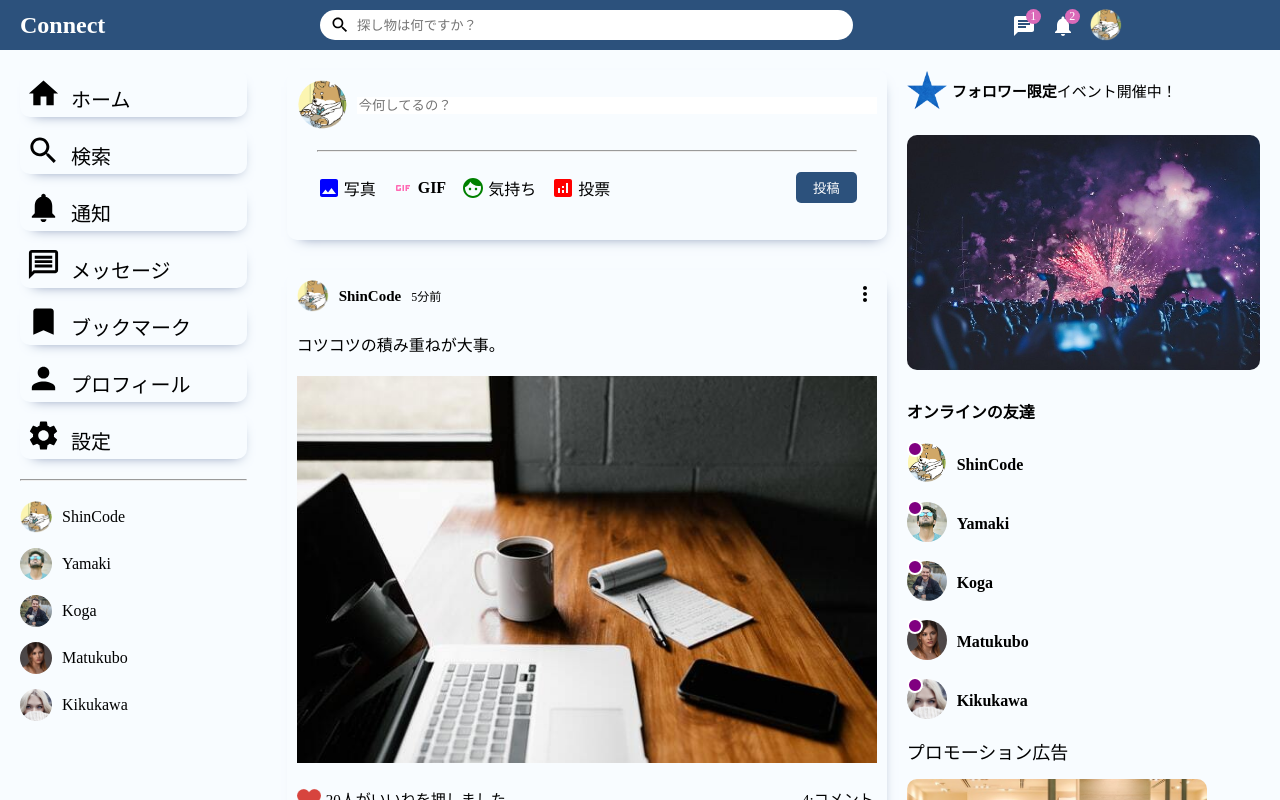
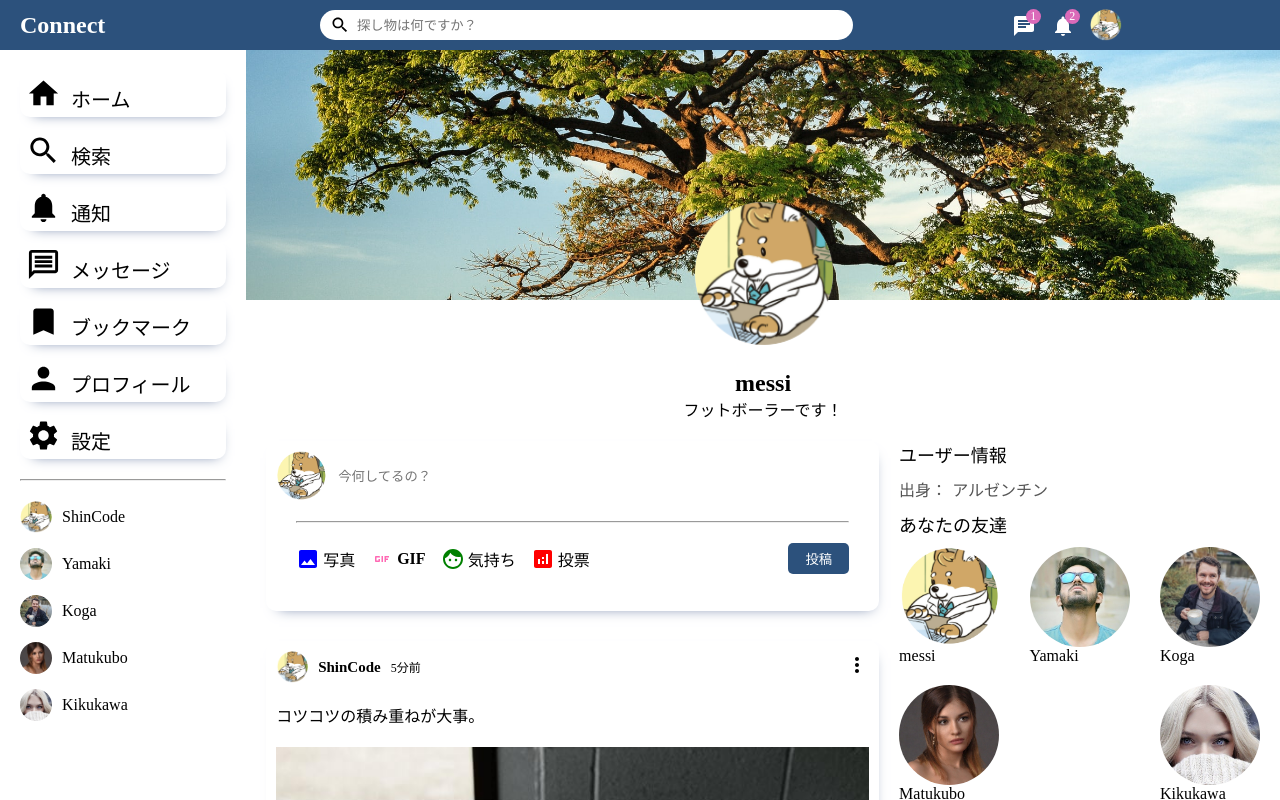
Before and after one commit to ronaudo9/connect-frontend, a React (Create React App) app: page / in a window 1280 px wide. Shown: the top 800 px of the page. Built offline with nearby package versions, Linux system fonts and the light colour scheme.

Commit message:
プロフィール画面　HTML/CSS 実装完了

```diff
--- a/src/App.tsx
+++ b/src/App.tsx
@@ -1,7 +1,8 @@
+import Profile from "./components/profile/Profile";
 import Home from "./pages/home/Home";
 
 function App() {
-  return <Home />;
+  return <Profile />;
 }
 
 export default App;
--- /dev/null
+++ b/src/components/profile/Profile.css
@@ -0,0 +1,46 @@
+.profile {
+  display: flex;
+}
+
+.profileRight {
+  flex: 10.5;
+}
+
+.profileCover {
+  height: 320px;
+  position: relative;
+}
+
+.profileCoverImg {
+  width: 100%;
+  height: 250px;
+  object-fit: cover;
+}
+
+.profileUserImg {
+  position: absolute;
+  left: 0;
+  right: 0;
+  width: 150px;
+  height: 150px;
+  border-radius: 50%;
+  margin: auto;
+  top: 150px;
+  /* border: 3px solid white; */
+}
+
+.profileInfo {
+  display: flex;
+   /* flexboxアイテム(子要素)を上から下に指定します */
+  flex-direction: column;
+  align-items: center;
+
+}
+
+.profileInfoName {
+  font-size: 24px;
+}
+
+.profileRightBottom {
+  display: flex;
+}
--- /dev/null
+++ b/src/components/profile/Profile.tsx
@@ -0,0 +1,43 @@
+import React from "react";
+import Rightbar from "../../components/rightbar/Rightbar";
+import Sidebar from "../../components/sidebar/Sidebar";
+import Timeline from "../../components/timeline/Timeline";
+import Topbar from "../../components/topbar/Topbar";
+import "./Profile.css";
+
+const Profile = () => {
+  return (
+    <>
+      <Topbar />
+      <div className="profile">
+        <Sidebar />
+        <div className="profileRight">
+          <div className="profileRightTop">
+            <div className="profileCover">
+              <img
+                src="assets/post/3.jpeg"
+                alt=""
+                className="profileCoverImg"
+              />
+              <img
+                src="assets/person/1.jpeg"
+                alt=""
+                className="profileUserImg"
+              />
+            </div>
+            <div className="profileInfo">
+              <h4 className = "profileInfoName">messi</h4>
+              <span className = "profileInfoDesc">フットボーラーです！</span>
+            </div>
+          </div>
+          <div className="profileRightBottom">
+            <Timeline />
+            <Rightbar profile/>
+          </div>
+        </div>
+      </div>
+    </>
+  );
+};
+
+export default Profile;
--- a/src/components/rightbar/Rightbar.css
+++ b/src/components/rightbar/Rightbar.css
@@ -88,3 +88,45 @@
  color: #434343;
  margin-top: -20px;
 }
+
+.rightbarTitle {
+  font-size: 18px;
+  font-weight: 550;
+  margin-bottom: 10px;
+}
+
+.rightbarInfo {
+  margin-bottom: 30px;
+}
+
+.rightbarInfoKey {
+  font-weight: 500;
+  margin-right: 5px;
+  color: #555;
+}
+
+.rightbarInfoItem {
+  margin-bottom: 10px;
+}
+
+.rightbarFollowings {
+  display: flex;
+  /* 折り畳まれる */
+  flex-wrap: wrap;
+  justify-content: space-between;
+}
+
+.rightbarFollowing {
+  display: flex;
+  flex-direction: column;
+  margin-bottom: 20px;
+  cursor: pointer;
+}
+
+.rightbarFollowingImg {
+  width: 100px;
+  height: 100px;
+  /* 50%か5pxにするか考える */
+  border-radius: 50%;
+  object-fit: cover;
+}
--- a/src/components/rightbar/Rightbar.tsx
+++ b/src/components/rightbar/Rightbar.tsx
@@ -3,10 +3,16 @@
 import "./Rightbar.css";
 import { Users } from "../../dummyData";
 
-const Rightbar = () => {
-  return (
-    <div className="rightbar">
-      <div className="rightbarWrapper">
+type Props = {
+  profile?: boolean;
+}
+
+
+const Rightbar = ({ profile }: Props) => {
+
+  const HomeRightbar = () => {
+    return(
+      <>
         <div className="eventContainer">
           <img src="assets/star.png" alt="" className="starImg" />
           <span className="eventText">
@@ -39,6 +45,50 @@
           className="rightbarPromotionImg"
         />
         <p className = "promotionName">messi株式会社</p>
+      </>
+    )
+  }
+
+  const ProfileRightbar = () => {
+    return(
+      <>
+      <h4 className="rightbarTitle">ユーザー情報</h4>
+      <div className="rightbarInfo">
+        <div className="rightbarInfoItem">
+          <span className="rightbarInfoKey">出身：</span>
+          <span className="rightbarInfoKey">アルゼンチン</span>
+        </div>
+        <h4 className="rightbarTitle">あなたの友達</h4>
+        <div className="rightbarFollowings">
+        <div className="rightbarFollowing">
+          <img src="assets/person/1.jpeg" alt="" className="rightbarFollowingImg" />
+          <span className="rightbarFollowingName">messi</span>
+          </div>
+          <div className="rightbarFollowing">
+          <img src="assets/person/2.jpeg" alt="" className="rightbarFollowingImg" />
+          <span className="rightbarFollowingName">Yamaki</span>
+          </div>
+          <div className="rightbarFollowing">
+          <img src="assets/person/3.jpeg" alt="" className="rightbarFollowingImg" />
+          <span className="rightbarFollowingName">Koga</span>
+          </div>
+          <div className="rightbarFollowing">
+          <img src="assets/person/4.jpeg" alt="" className="rightbarFollowingImg" />
+          <span className="rightbarFollowingName">Matukubo</span>
+          </div>
+          <div className="rightbarFollowing">
+          <img src="assets/person/5.jpeg" alt="" className="rightbarFollowingImg" />
+          <span className="rightbarFollowingName">Kikukawa</span>
+          </div>
+        </div>
+      </div>
+      </>
+    )
+  }
+  return (
+    <div className="rightbar">
+      <div className="rightbarWrapper">
+        {profile? <ProfileRightbar/> : <HomeRightbar/>}
       </div>
     </div>
   );
--- a/src/components/sidebar/Sidebar.tsx
+++ b/src/components/sidebar/Sidebar.tsx
@@ -11,6 +11,8 @@
 import CloseFriend from "../closeFriend/CloseFriend";
 import "./Sidebar.css"
 import { Users } from "../../dummyData";
+
+
 
 const Sidebar = () => {
   return (
```
